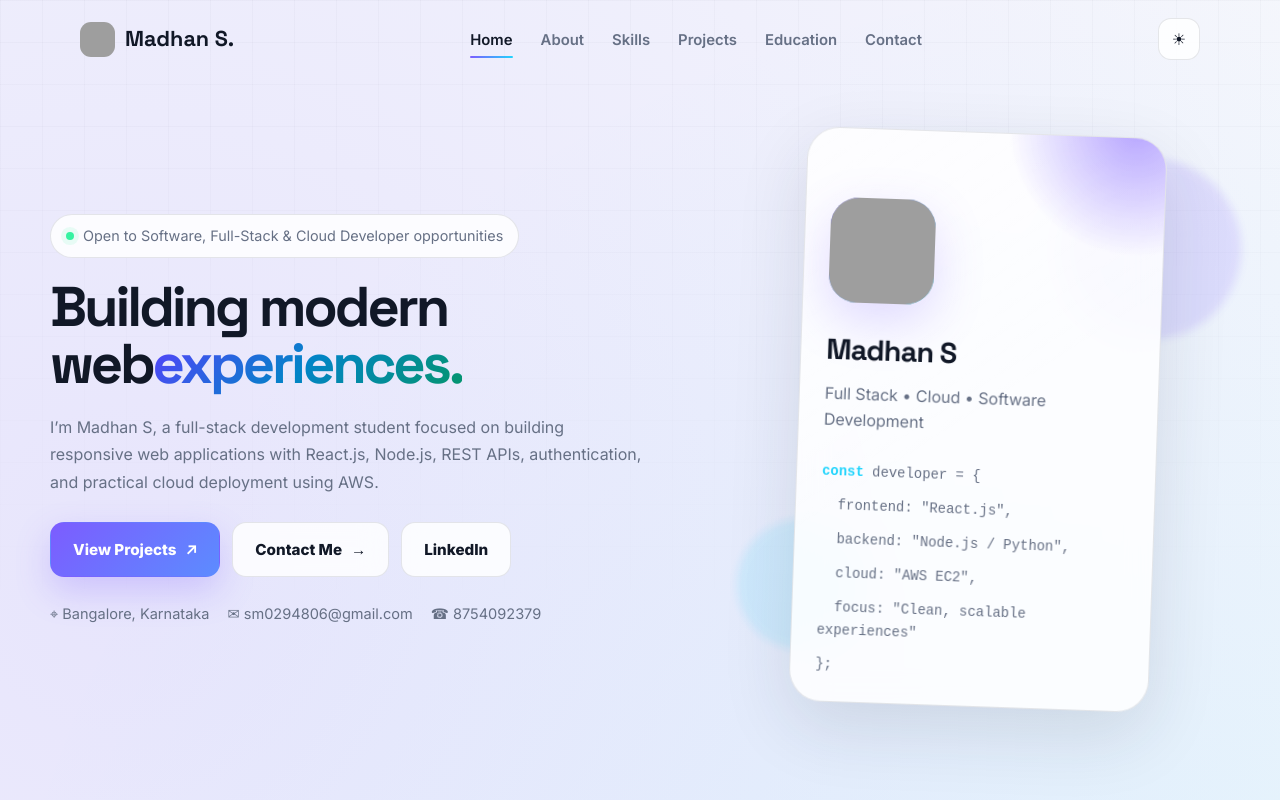
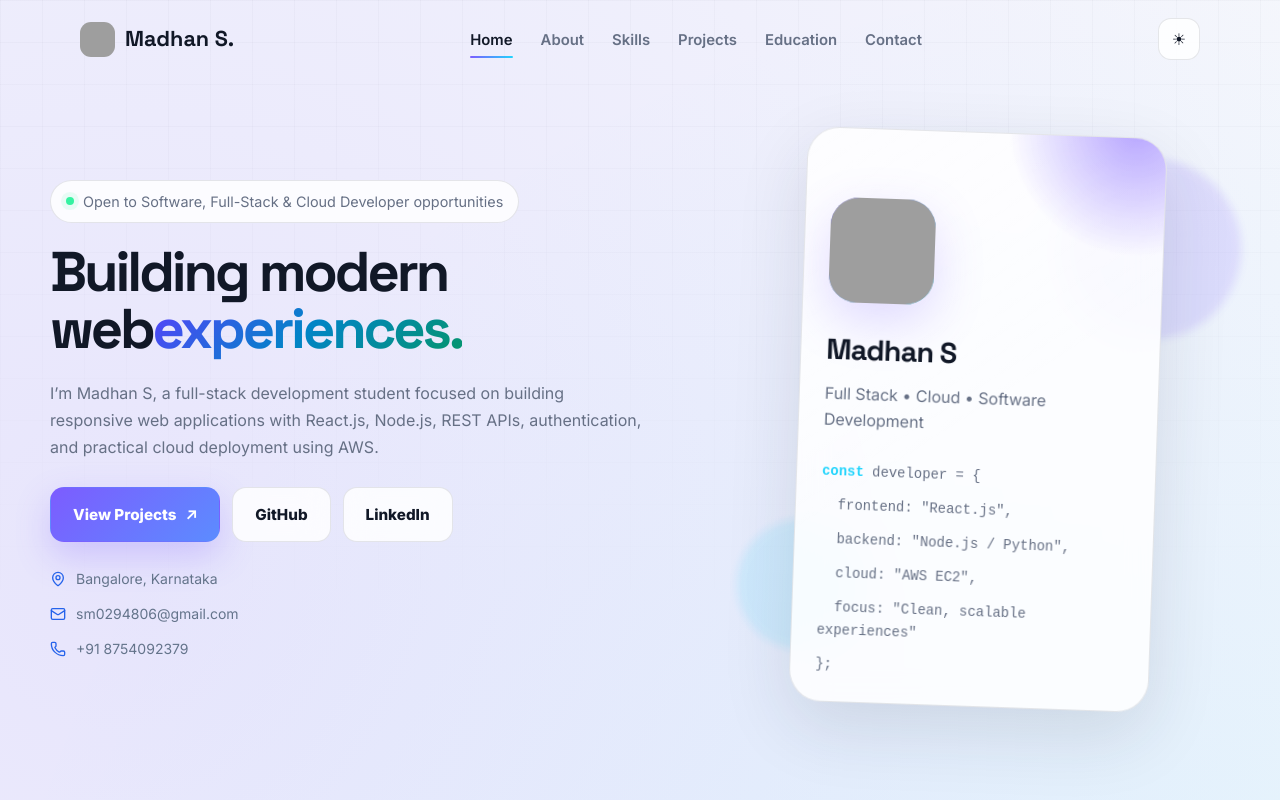
Before and after one commit to madhans7/myportf, a React (Vite) app in the folder my-react-app/: page / in a window 1280 px wide. Shown: the top 800 px of the page. Built offline with nearby package versions, Linux system fonts and the light colour scheme; grey boxes are pictures that could not be loaded.

Commit message:
Altered some style added contact details

```diff
--- a/my-react-app/package.json
+++ b/my-react-app/package.json
@@ -10,6 +10,7 @@
     "preview": "vite preview"
   },
   "dependencies": {
+    "lucide-react": "^1.69.0",
     "react": "^19.3.1",
     "react-dom": "^19.3.1",
     "react-router-dom": "^7.18.5"
--- a/my-react-app/src/App.css
+++ b/my-react-app/src/App.css
@@ -1392,3 +1392,21 @@ iframe {
     width: 380px;
   }
 }
+.contact-info {
+  display: flex;
+  flex-direction: column;
+  gap: 12px;
+}
+
+.contact-info span {
+  display: flex;
+  align-items: center;
+  gap: 10px;
+  font-size: 14px;
+  color: #64748b;
+}
+
+.contact-info svg {
+  color: #2563eb;
+  flex-shrink: 0;
+}
--- a/my-react-app/src/components/Footer.jsx
+++ b/my-react-app/src/components/Footer.jsx
@@ -5,7 +5,7 @@ export default function Footer() {
         <span>
           © <span id="year"></span> Madhan S. All rights reserved.
         </span>
-        <span>Designed as a single-file portfolio.</span>
+        <span>Designed and built with React. <a href="https://github.com/madhans7" target="_blank" rel="noopener noreferrer">GitHub</a></span>
       </div>
     </footer>
   );
--- a/my-react-app/src/components/HeroSection.jsx
+++ b/my-react-app/src/components/HeroSection.jsx
@@ -1,4 +1,5 @@
 import profileImage from "../assets/image.png";
+import { MapPin, Mail, Phone } from "lucide-react";
 
 export default function HeroSection() {
   return (
@@ -23,18 +24,29 @@ export default function HeroSection() {
             <a className="btn btn-primary" href="#projects">
               View Projects <span>↗</span>
             </a>
-            <a className="btn btn-secondary" href="mailto:sm0294806@gmail.com">
-              Contact Me <span>→</span>
+            <a className="btn btn-secondary" href="https://github.com/madhans7" target="_blank" rel="noopener noreferrer">
+              GitHub
             </a>
             <a className="btn btn-secondary" href="https://linkedin.com/in/madhan-s-a7b3a9286" target="_blank" rel="noopener">
               LinkedIn
             </a>
           </div>
 
-          <div className="quick-info">
-            <span>⌖ Bangalore, Karnataka</span>
-            <span>✉ sm0294806@gmail.com</span>
-            <span>☎ 8754092379</span>
+          <div className="contact-info">
+          <span>
+              <MapPin size={16} />
+              Bangalore, Karnataka
+          </span>
+
+          <span>
+              <Mail size={16} />
+              sm0294806@gmail.com
+          </span>
+
+          <span>
+          <Phone size={16} />
+             +91 8754092379
+            </span>
           </div>
         </div>
 
```
Also changed, not shown: 1 other file (tests, documents, lock files or other folders).
